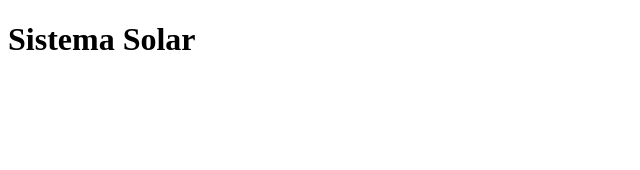
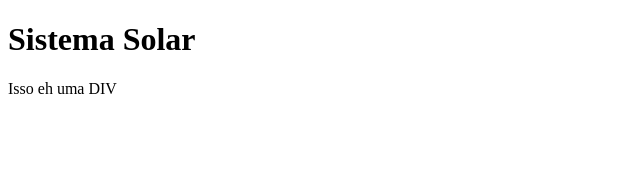
Before and after one commit to renansouza95/solar-system, a React (Create React App) app: page / in a window 1280 px wide. Shown: the top 170 px of the page, without its empty margins (0-640 px from the left). Built offline with nearby package versions, Linux system fonts and the light colour scheme.

Commit message:
Componente SolaySystem

```diff
--- a/src/App.js
+++ b/src/App.js
@@ -1,11 +1,13 @@
 import React from 'react';
 import Header from './components/Header';
+import SolarSystem from './components/SolarSystem';
 
 class App extends React.Component {
   render() {
     return (
       <main>
         <Header />
+        <SolarSystem />
       </main>
     );
   }
--- /dev/null
+++ b/src/components/SolarSystem.js
@@ -0,0 +1,13 @@
+import React from 'react';
+
+class SolarSystem extends React.Component {
+  render() {
+    return (
+      <div data-testeid="solar-system">
+        <p>Isso eh uma DIV</p>
+      </div>
+    );
+  }
+}
+
+export default SolarSystem;
```
